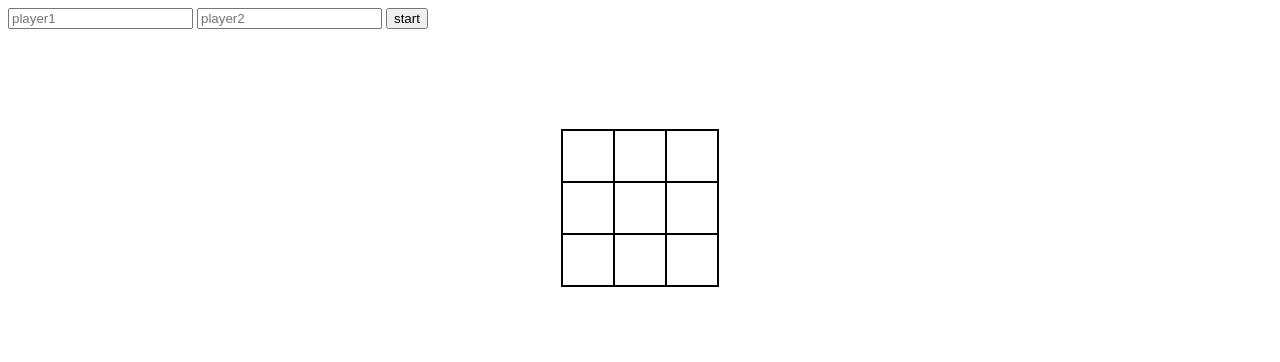
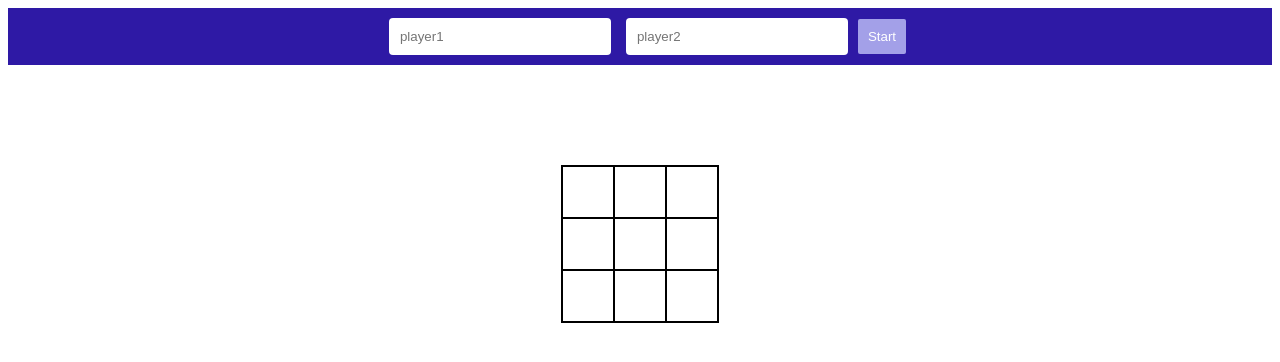
Before and after one commit to Nataliia0202/Game_X-0, a plain HTML site: page index.html in a window 1280 px wide. Drawn offline with Linux system fonts and the light colour scheme.

Commit message:
add style

```diff
--- a/css/style.css
+++ b/css/style.css
@@ -1,3 +1,55 @@
+:root {
+    --first-acent-color: #2e19a5;
+    --second-acent-color: #a3a0e8;
+    --just-white: #ffffff;
+}
+
+.search-form {
+    position: sticky;
+    top: 0;
+    z-index: 1;
+    display: flex;
+    justify-content: center;
+    align-items: center;
+    padding-top: 10px;
+    padding-bottom: 10px;
+    background-color: var(--first-acent-color);
+}
+.input-wrap {
+    display: flex;
+    justify-content: center;
+    align-items: center;
+    position: relative;
+}
+.input {
+    margin-left: 15px;
+    padding: 10px;
+    width: 200px;
+    outline: none;
+    border: 1px solid rgba(255, 255, 255, 0.3);
+    border-radius: 4px;
+    transition: border-color 250ms cubic-bezier(0.4, 0, 0.2, 1);
+}
+.input:hover, .input:focus {
+    border-color: var(--second-acent-color);
+}
+.search {
+    /* position: absolute; */
+    margin-left: 10px;
+    display: flex;
+    right: 0;
+    cursor: pointer;
+    border: none;
+    border-radius: 2px;
+    padding: 10px;
+    background-color: var(--second-acent-color);
+    color: var(--just-white);
+    transition: color 250ms cubic-bezier(0.4, 0, 0.2, 1);
+}
+.search:hover {
+    color: var(--first-acent-color);
+}
+
 .container {
     display: flex;
     margin: 100px 50px 50px 50px;
--- a/index.html
+++ b/index.html
@@ -11,10 +11,13 @@
 <body>
 
     <!-- <ul class='list'></ul> -->
-<form action="submit">
-    <input type="text" placeholder="player1" name="first">
-    <input type="text" placeholder="player2" name="second">
-<button type="submit">start</button>
+<form class="search-form" action="submit">
+    <div class="input-wrap">
+        <input class="input" type="text" placeholder="player1" name="first">
+        <input class="input" type="text" placeholder="player2" name="second">
+        <button class="search" type="submit">Start</button>
+    </div>
+
 </form>
 <h2 class="first"></h2>
 <h2 class="second"></h2>
```
